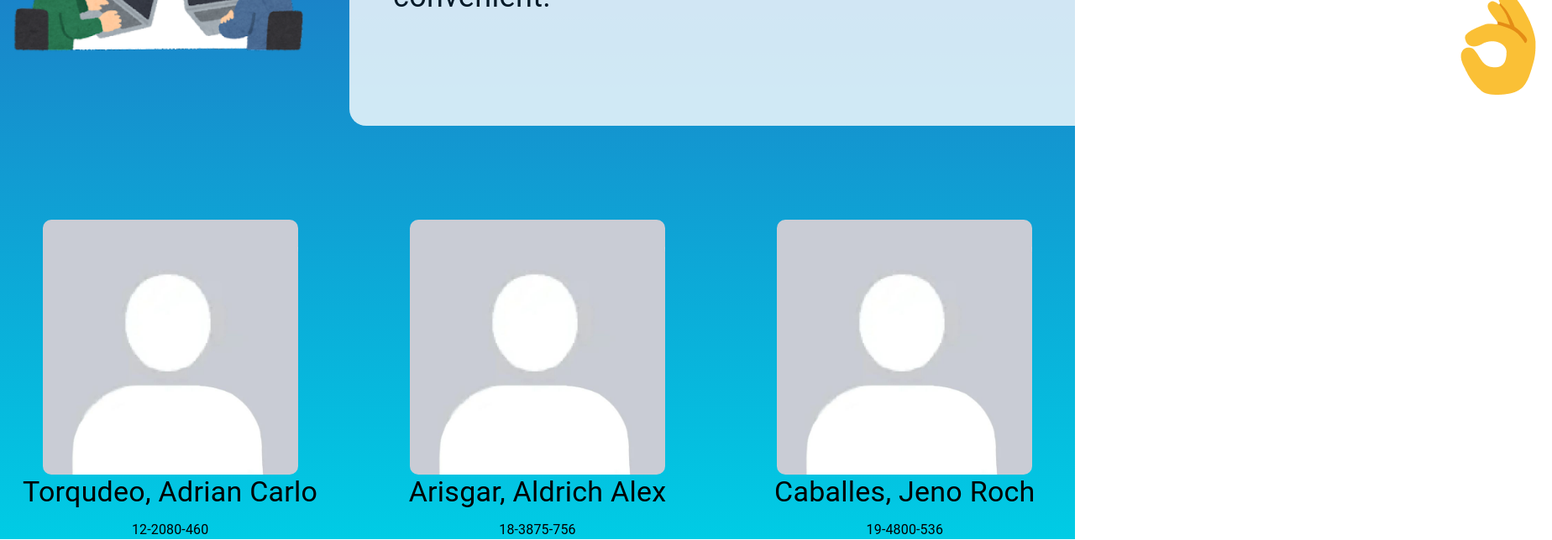
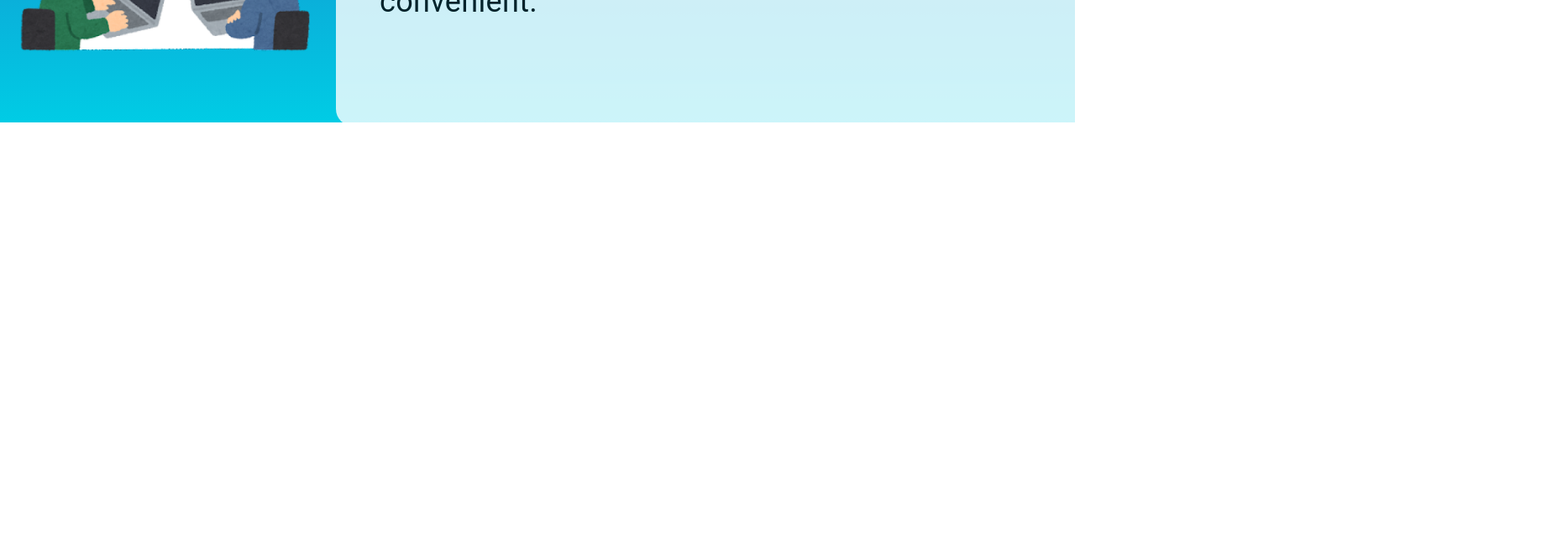
Before and after one commit to rosnuker/Sugo-Frontend, a React (Vite) app: page /about in a window 1280 px wide. Shown: the part 663-1307 px from the top of the page at 84% size, 1848 px wide, since content can reach past the window. After the commit the page ends 813 px from the top, so only its background shows below. Built offline with nearby package versions, Linux system fonts and the light colour scheme.

Commit message:
Update About.jsx

```diff
--- a/src/Pages/About.jsx
+++ b/src/Pages/About.jsx
@@ -2,19 +2,19 @@ import { Box, Grid, Typography } from "@mui/material";
 
 export default function About() {
   return (
-    <>
-    <div className='gradientbg_3'>
-      <Grid container justify='center' alignItems='center' direction='row' spacing={4}>
+    <div className='gradientbg_1'>
+      <Grid container justify='center' alignItems='center' direction='row'>
+        {/* Image on the left */}
         <Grid item xs={12} sm={6}>
           <Box sx={{ display: 'flex', justifyContent: 'center' }}>
-            <img src="computer_mob_programming.png" alt="SUGO Image" style={{ maxWidth: '450px', maxHeight: '450px', borderRadius: '5px', marginTop: 150, marginLeft: -250 }} />
-            <img src="aight.png" alt="OK" style={{ maxWidth: '450px', maxHeight: '450px', borderRadius: '5px', position: 'absolute', top: '650px', left: '1720px', zIndex:1 }} />
+            <img src="computer_mob_programming.png" alt="SUGO Image" style={{ maxWidth: '450px', maxHeight: '450px', borderRadius: '5px', marginTop: 150, marginLeft:-250 }} />
           </Box>
         </Grid>
 
+        {/* Text on the right */}
         <Grid item xs={12} sm={6}>
           <Box sx={{ bgcolor: 'white', height: 515, width: 1140, marginTop: 25, marginLeft: -30, borderRadius: 5, opacity: '80%', padding: '20px' }}>
-            <Typography sx={{ fontSize: 92, fontWeight: 'bold', marginLeft: 4 }}>
+            <Typography sx={{ fontSize: 96, fontWeight: 'bold', marginLeft: 4 }}>
               What is SUGO?
             </Typography>
 
@@ -23,54 +23,7 @@ export default function About() {
             </Typography>
           </Box>
         </Grid>
-
-        {/* Profiles */}
-        <Grid item xs={12}>
-          <Grid container spacing={4}>
-            {/* Profile 1 */}
-            <Grid item xs={12} sm={4}>
-              <Box sx={{ display: 'flex', flexDirection: 'column', alignItems: 'center', marginTop: 10 }}>
-                <img src="profile1.png" alt="Creator 1" style={{ maxWidth: '75%', borderRadius: '10px' }} />
-                <Typography variant="h4" gutterBottom>
-                  Torqudeo, Adrian Carlo
-                </Typography>
-                <Typography>
-                  12-2080-460
-                </Typography>
-              </Box>
-            </Grid>
-
-            {/* Profile 2 */}
-            <Grid item xs={12} sm={4}>
-              <Box sx={{ display: 'flex', flexDirection: 'column', alignItems: 'center', marginTop: 10 }}>
-                <img src="profile2.png" alt="Creator 2" style={{ maxWidth: '75%', borderRadius: '10px' }} />
-                <Typography variant="h4" gutterBottom>
-                  Arisgar, Aldrich Alex
-                </Typography>
-                <Typography>
-                  18-3875-756
-                </Typography>
-              </Box>
-            </Grid>
-
-            {/* Profile 3 */}
-            <Grid item xs={12} sm={4}>
-              <Box sx={{ display: 'flex', flexDirection: 'column', alignItems: 'center', marginTop: 10 }}>
-                <img src="profile3.png" alt="Creator 3" style={{ maxWidth: '75%', borderRadius: '10px' }} />
-                <Typography variant="h4" gutterBottom>
-                  Caballes, Jeno Roch
-                </Typography>
-                <Typography>
-                  19-4800-536
-                </Typography>
-              </Box>
-            </Grid>
-          </Grid>
-        </Grid>
       </Grid>
     </div>
-
-    {console.log('About')}
-    </>
   )
 }
```
